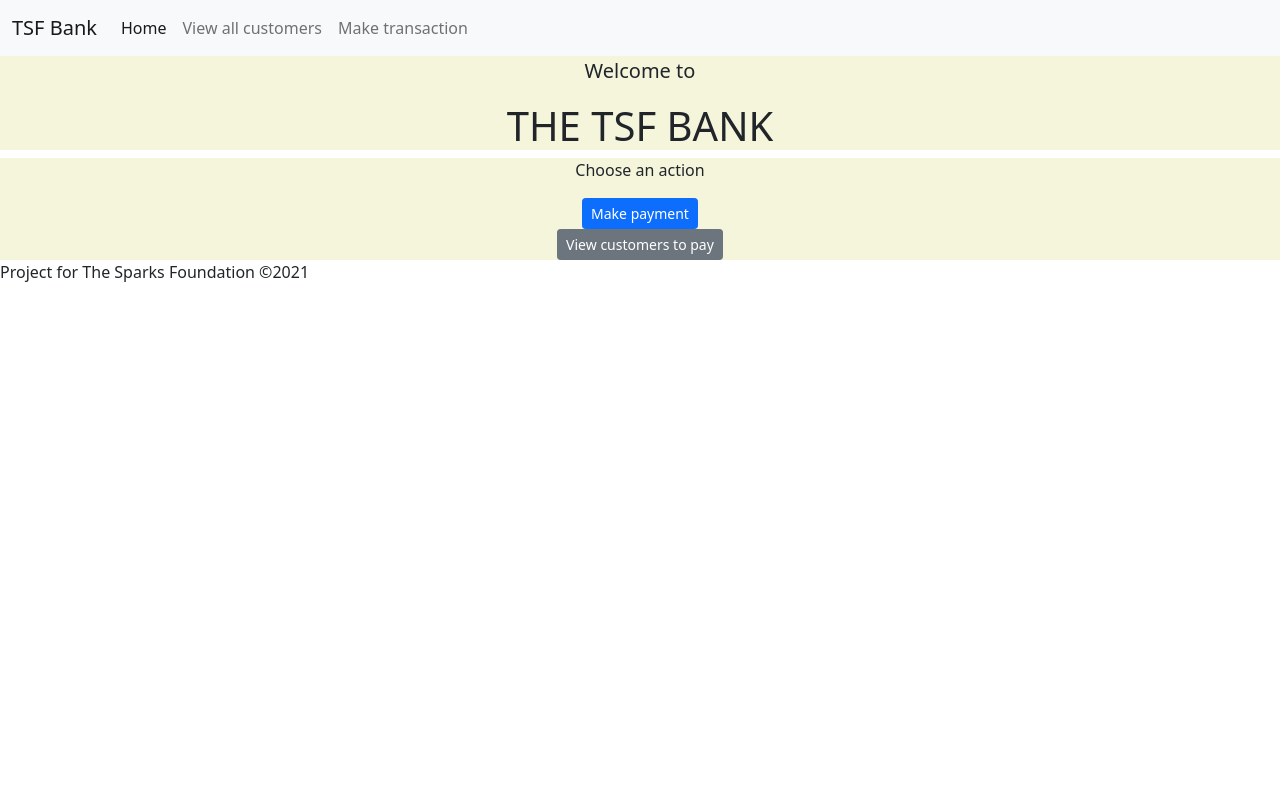
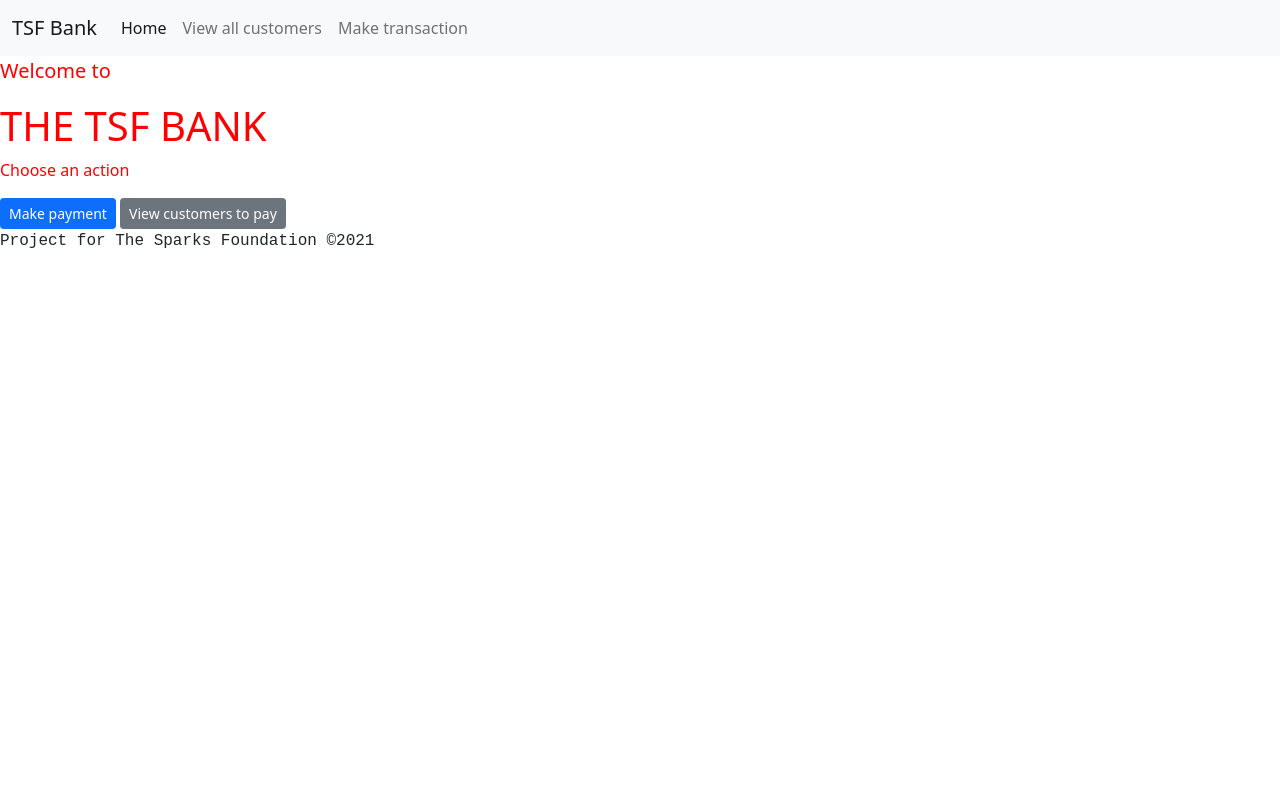
Before and after one commit to arohiabhilasha/basicbankingsystem, a Flask app: page / in a window 1280 px wide. Run offline with Flask 2, Linux system fonts and the light colour scheme; some libraries are stand-ins or nearby versions.

Commit message:
--- Auto-Git Commit ---

```diff
--- a/static/home.css
+++ b/static/home.css
@@ -1,4 +1,13 @@
-section{
-    text-align: center;
-    background-color: beige;
+html{
+    background-color: black;
 }
+
+    section{
+    /*text-align: center;*/
+    color: red !important;
+}
+
+.footer{
+    font-family: 'Courier New', Courier, monospace;
+    position: absolute;
+}
--- a/templates/index.html
+++ b/templates/index.html
@@ -1,17 +1,18 @@
 {% extends 'home.html' %}
 {% block content %}
+<link rel="stylesheet" href="/static/home.css">
 <section class="welcome">
     <p class="lead">Welcome to</p>
     <h1>THE TSF BANK</h1>
 </section>
-<section>
+<section class="action">
     <p>Choose an action</p>
     <div class="d-grid gap-2 d-md-block">
-      <button type="button" class="btn btn-primary btn-sm">Make payment</button><br>
+      <button type="button" class="btn btn-primary btn-sm">Make payment</button>
       <button type="button" class="btn btn-secondary btn-sm">View customers to pay</button>
     </div>
 </section>
-<footer>
+<footer class="footer">
     Project for The Sparks Foundation &copy;2021
 </footer>
 {% endblock %}
```
Also changed, not shown: 1 other file.
